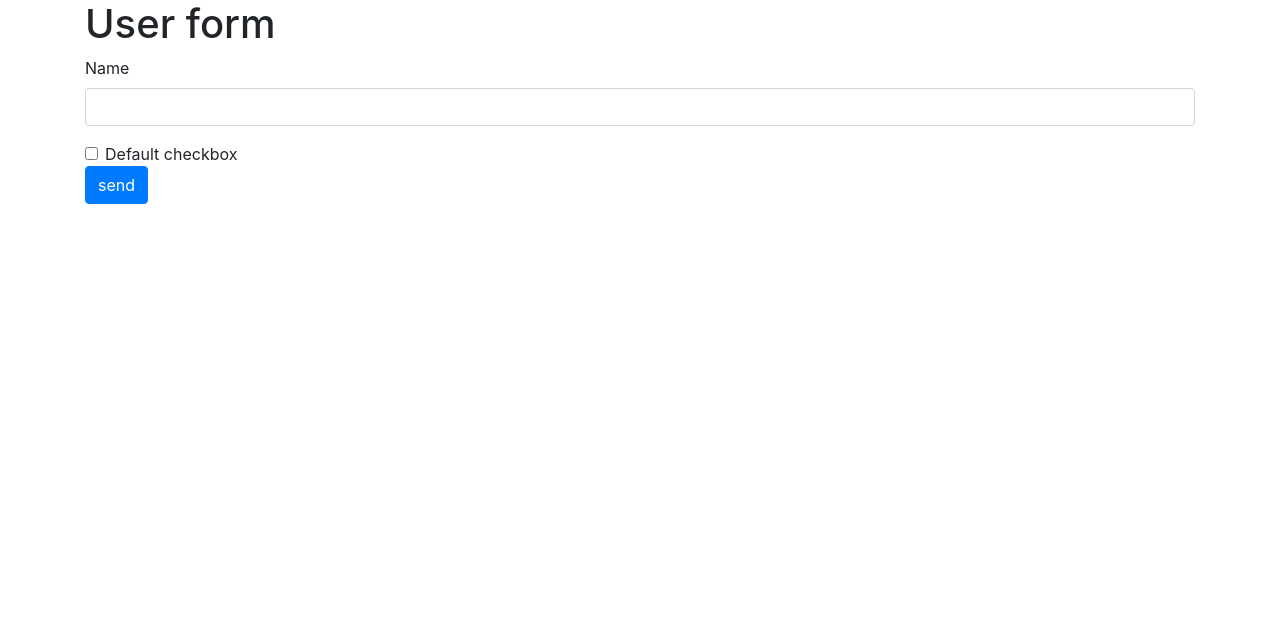
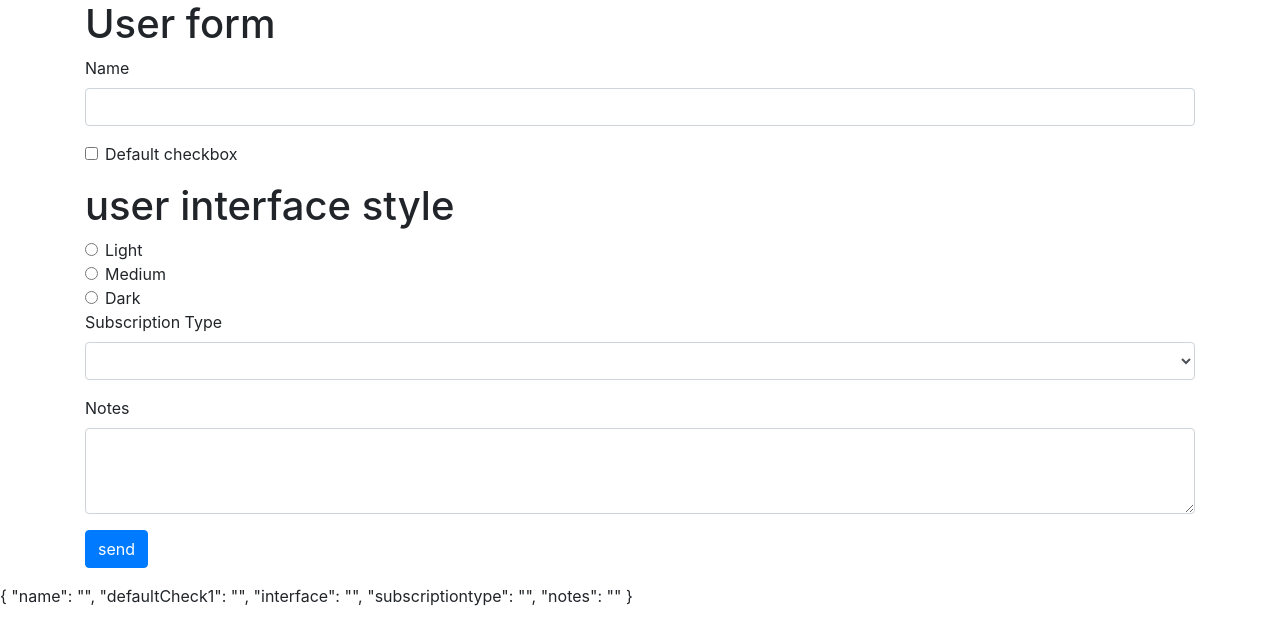
Before and after one commit to rajanimmana1/angular-forms, an Angular app: page / in a window 1280 px wide. Shown: the top 644 px of the page. Built offline with nearby package versions, Linux system fonts and the light colour scheme.

Commit message:
1 file modified

```diff
--- a/src/app/user-settings-form/user-settings-form.component.html
+++ b/src/app/user-settings-form/user-settings-form.component.html
@@ -1,17 +1,48 @@
 <div class="container">
   <h1>User form </h1>
-      <form>
+      <form #form="ngForm">
         <div class="form-group">
           <label for="name">Name</label>
-          <input id="name" name="name" class="form-control"/>
+          <input id="name" name="name" class="form-control" ngModel/>
         </div>
-        <div class="form-check">
-          <input class="form-check-input" type="checkbox" value="" id="defaultCheck1">
+        <div class="form-check form-group">
+          <input class="form-check-input" type="checkbox" value="" name="defaultCheck1" id="defaultCheck1" ngModel>
           <label class="form-check-label" for="defaultCheck1">
             Default checkbox
           </label>
         </div>
-
+        <h1>user interface style</h1>
+        <div class="form-check">
+            <input class="form-check-input" type="radio" name="interface" id="lightinterface" value="light" checked ngModel>
+            <label class="form-check-label" for="lightinterface">
+             Light
+            </label>
+          </div>
+          <div class="form-check">
+            <input class="form-check-input" type="radio" name="interface" id="mediuminterface" value="Medium" ngModel>
+            <label class="form-check-label" for="mediuminterface">
+              Medium
+            </label>
+          </div>
+          <div class="form-check">
+            <input class="form-check-input" type="radio" name="interface" id="darkinterface" value="dark" ngModel>
+            <label class="form-check-label" for="darkinterface">
+              Dark
+            </label>
+          </div>
+           <div class="form-group">
+              <label for="subscriptiontype">Subscription Type</label>
+              <select class="form-control" name="subscriptiontype" id="subscriptiontype" ngModel>
+                <option>Monthly</option>
+                <option>Yearly</option>
+                <option>Lifetime</option>
+              </select>
+            </div>
+             <div class="form-group">
+                <label for="notes">Notes</label>
+                <textarea class="form-control" id="notes" name="notes" rows="3" ngModel></textarea>
+              </div>
         <button class="btn btn-primary">send</button>
       </form>
 </div>
+{{form.value | json}}
```
